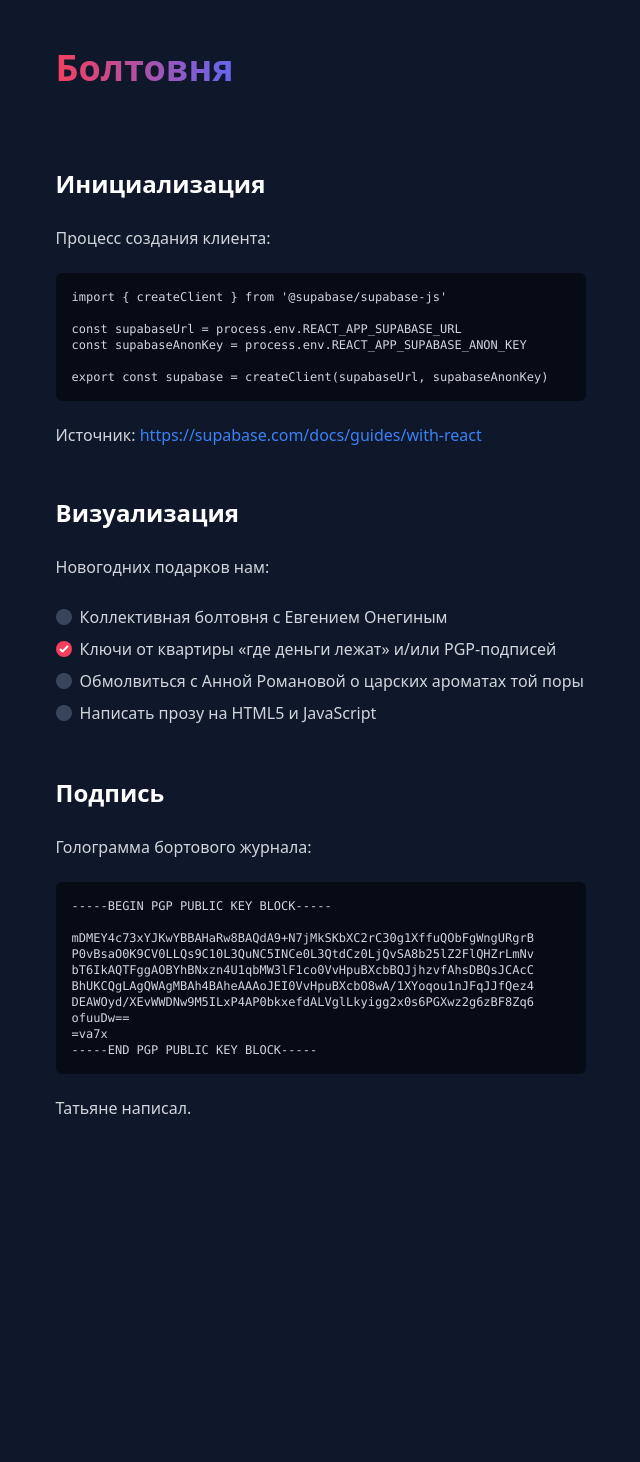
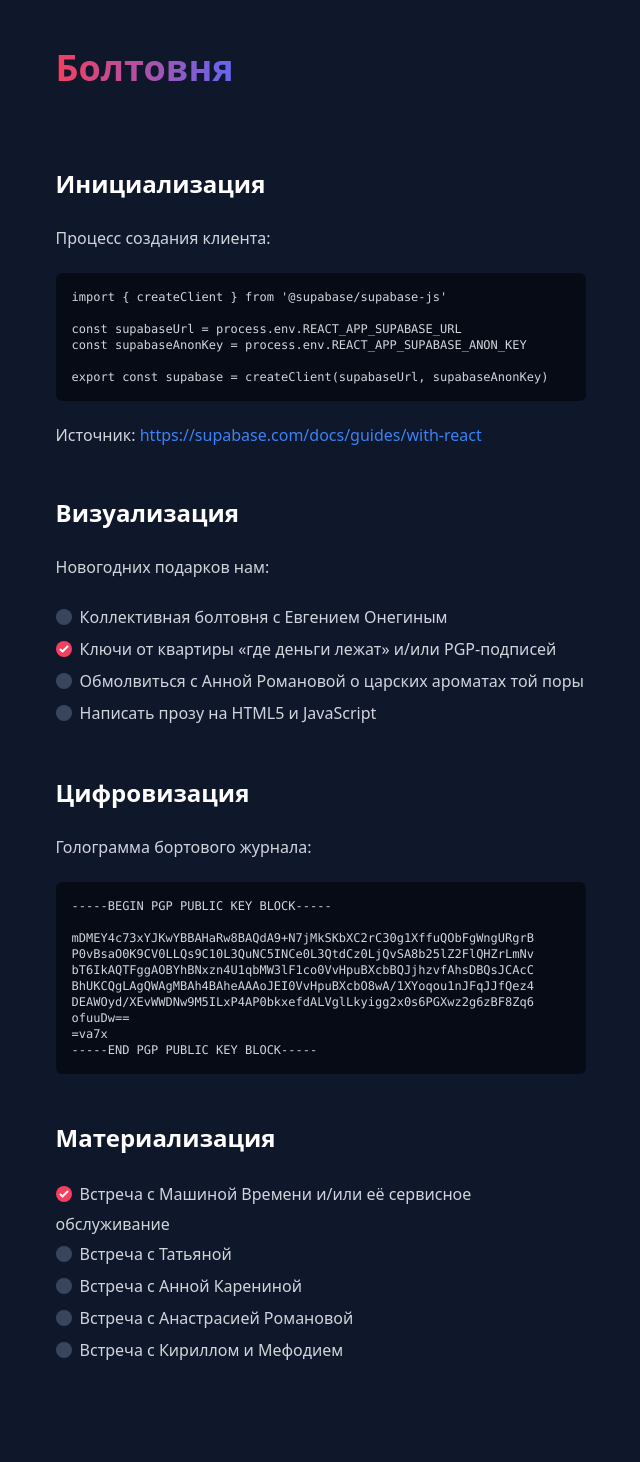
Before and after one commit to Onegae/Onegae, a Jekyll site: the page built from blabber/index.md, in a window 1280 px wide. Shown: the whole page, without its empty margins (319-959 px from the left). Built offline with Jekyll 4.4.1, drawn with Linux system fonts in a browser that asks for light colours; nearby versions of some CDN libraries; our own code applies the rules of GitHub Pages for plain Markdown files; before the commit the page ends 1218 px from its top, so only the background shows below that.

Commit message:
Материализация

```diff
--- a/blabber/index.md
+++ b/blabber/index.md
@@ -25,8 +25,8 @@
 - [ ] Обмолвиться с Анной Романовой о царских ароматах той поры
 - [ ] Написать прозу на HTML5 и JavaScript
 
-Подпись
--------
+Цифровизация
+------------
 
 Голограмма бортового журнала:
 
@@ -41,4 +41,11 @@
     =va7x
     -----END PGP PUBLIC KEY BLOCK-----
 
-Татьяне написал.
+Материализация
+--------------
+
+- [x] Встреча с Машиной Времени и/или её сервисное обслуживание
+- [ ] Встреча с Татьяной
+- [ ] Встреча с Анной Карениной
+- [ ] Встреча с Анастрасией Романовой
+- [ ] Встреча с Кириллом и Мефодием
```
